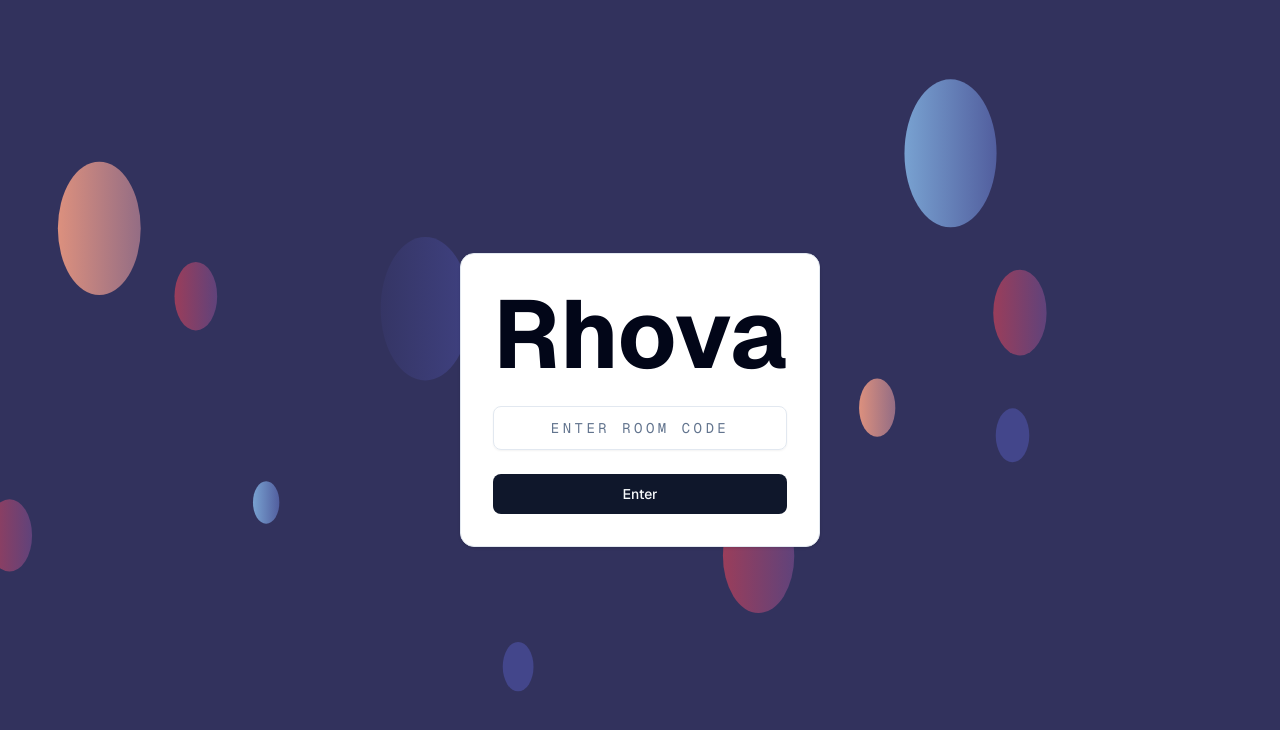
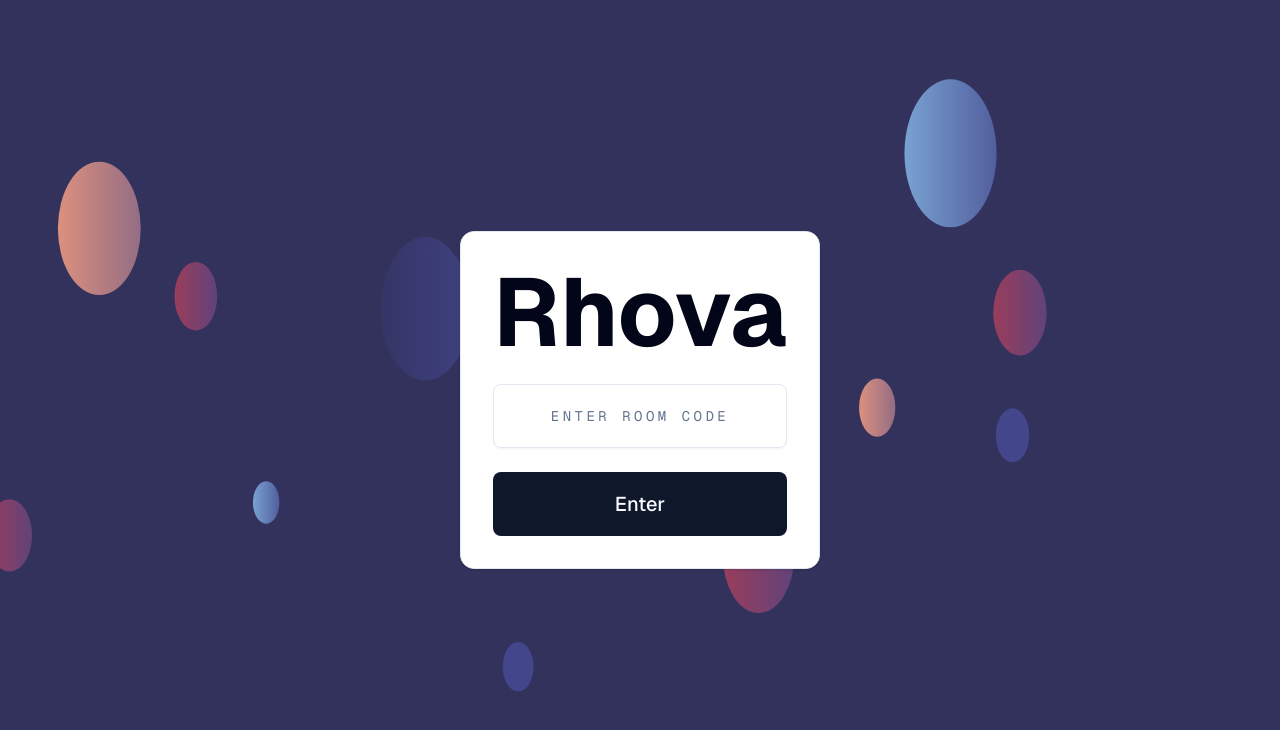
Before and after one commit to Cereal38/rhova, a Next.js app: page / in a window 1280 px wide. Shown: the top 730 px of the page. Built offline with nearby package versions, Linux system fonts and the light colour scheme.

Commit message:
Design a custom button for the room code page

```diff
--- a/app/page.tsx
+++ b/app/page.tsx
@@ -1,3 +1,4 @@
+import RoomCodeButton from '@/components/room-code/room-code-button';
 import RoomCodeInput from '@/components/room-code/room-code-input';
 import { Button } from '@/components/ui/button';
 import { Card } from '@/components/ui/card';
@@ -17,7 +18,7 @@ export default function Home() {
         <Card className='p-8'>
           <h1 className='font-bold text-7xl md:text-8xl'>Rhova</h1>
           <RoomCodeInput />
-          <Button size='lg'>Enter</Button>
+          <RoomCodeButton>Enter</RoomCodeButton>
         </Card>
       </main>
     </div>
--- /dev/null
+++ b/components/room-code/room-code-button.tsx
@@ -0,0 +1,25 @@
+import { cn } from '@/lib/utils';
+import { Button } from '../ui/button';
+
+type RoomCodeButtonProps = Omit<React.ComponentProps<'input'>, 'type'> & {
+  loading?: boolean;
+};
+
+export default function RoomCodeButton({
+  className,
+  loading = false,
+  onClick,
+  children = 'Enter',
+  ...props
+}: RoomCodeButtonProps) {
+  return (
+    <Button
+      type='submit'
+      disabled={loading}
+      className={cn('w-full text-xl h-16 uppercasep cursor-pointer', className)}
+      {...props}
+    >
+      {loading ? 'Joining...' : children}
+    </Button>
+  );
+}
--- a/components/room-code/room-code-input.tsx
+++ b/components/room-code/room-code-input.tsx
@@ -23,7 +23,7 @@ export default function RoomCodeInput({
       maxLength={codeLength}
       placeholder='Enter room code'
       className={cn(
-        'h-11 text-center font-mono tracking-[0.25em] uppercase',
+        'h-16 text-center font-mono tracking-[0.25em] uppercase',
         className,
       )}
       // onChange={(e) => {
```
